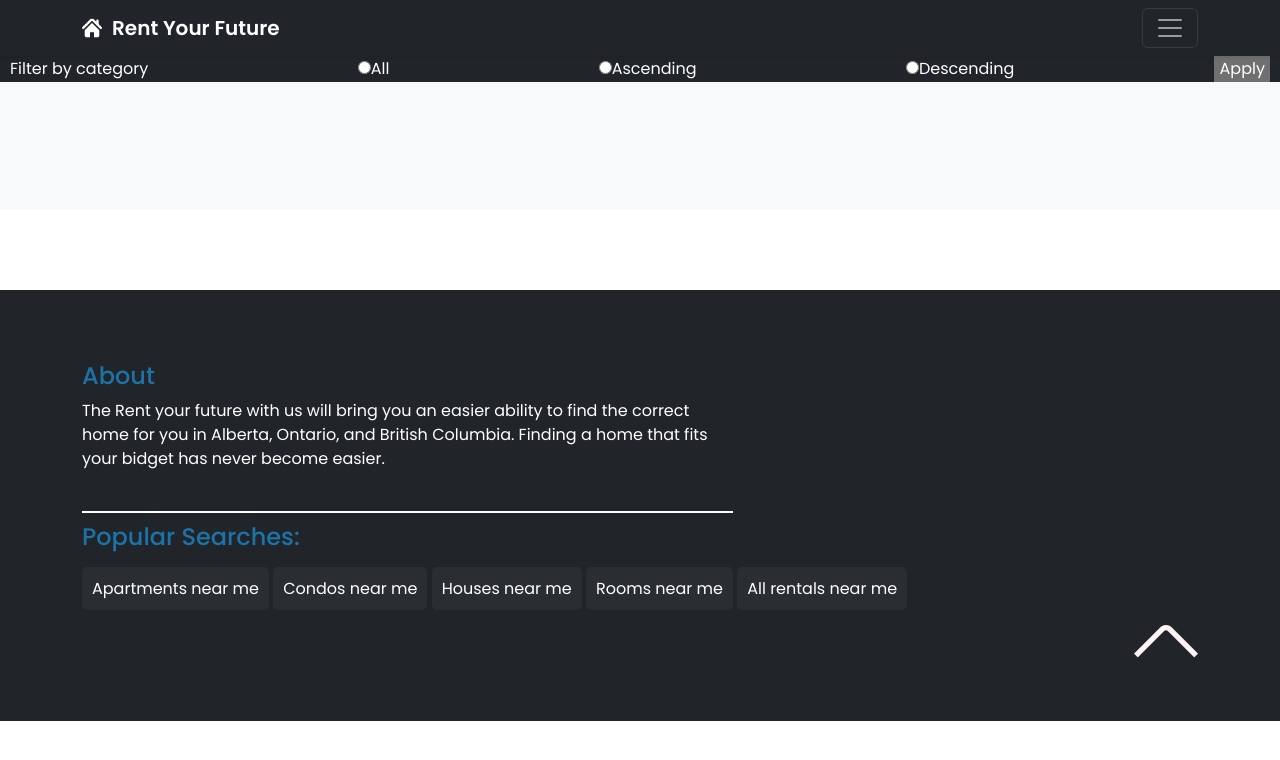
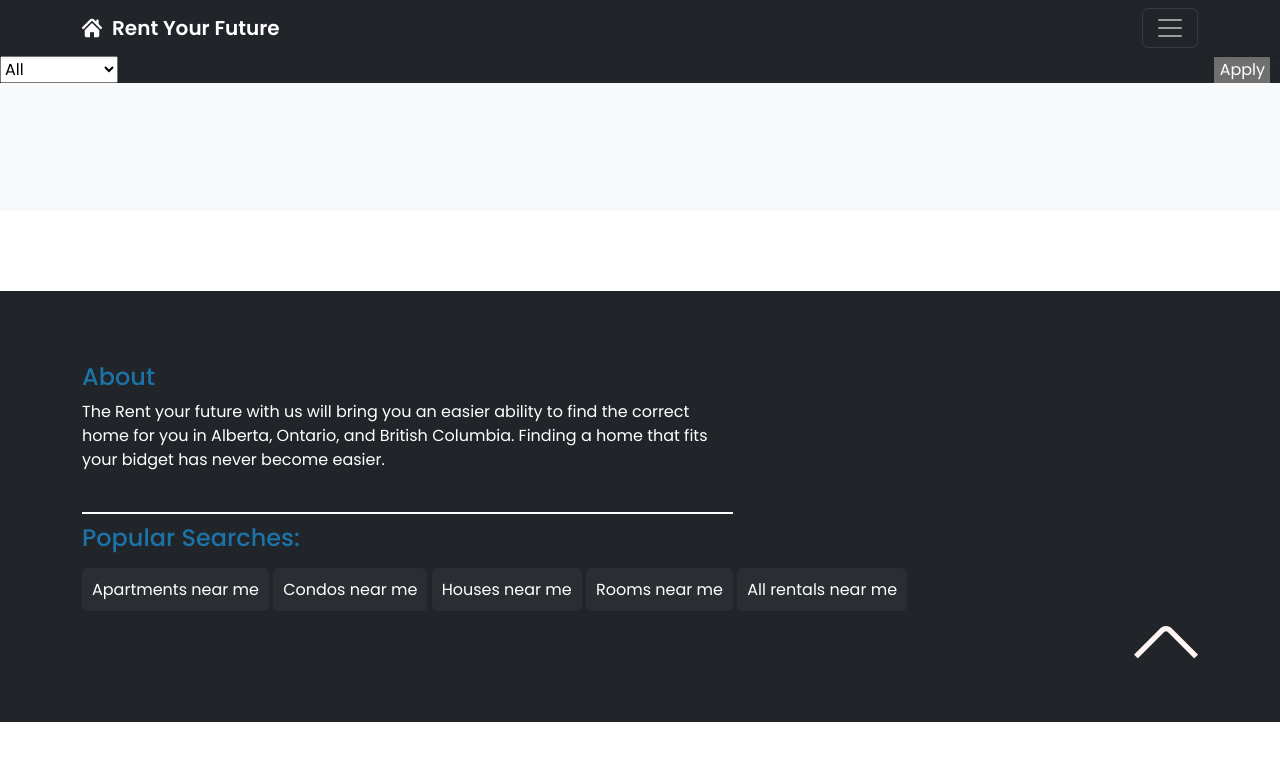
Before and after one commit to Daddy2424/final-project-web, a plain HTML site: page property.html in a window 1280 px wide. Drawn offline with nearby package versions, Linux system fonts and the light colour scheme; no server answers.

Commit message:
Update property.html

```diff
--- a/property.html
+++ b/property.html
@@ -85,20 +85,14 @@
 </header>
 
 <main>
-   <div id="filters">
-          <label for="categoryFilter">Filter by category</label>
-
-          <label>
-            <input type="radio" name="sort" value="all" id="sortAll">All
-          </label>
-
-          <label>
-            <input type="radio" name="sort" value="asc" id="sortAscending">Ascending
-          </label>
-
-          <label>
-            <input type="radio" name="sort" value="desc" id="sortDescending">Descending
-          </label>
+   <div id="filters" class="filters">
+          <div class="sort">
+            <select name="sorting" id="sort">
+              <option value="sortall" id="sortAll" >All</option>
+              <option value="ascending" id="sortAscending">Acsending</option>
+              <option value="descending" id="sortDescending">Descending</option>
+            </select>
+          </div>
 
           <button id="applyFilters">Apply</button>
 
```
